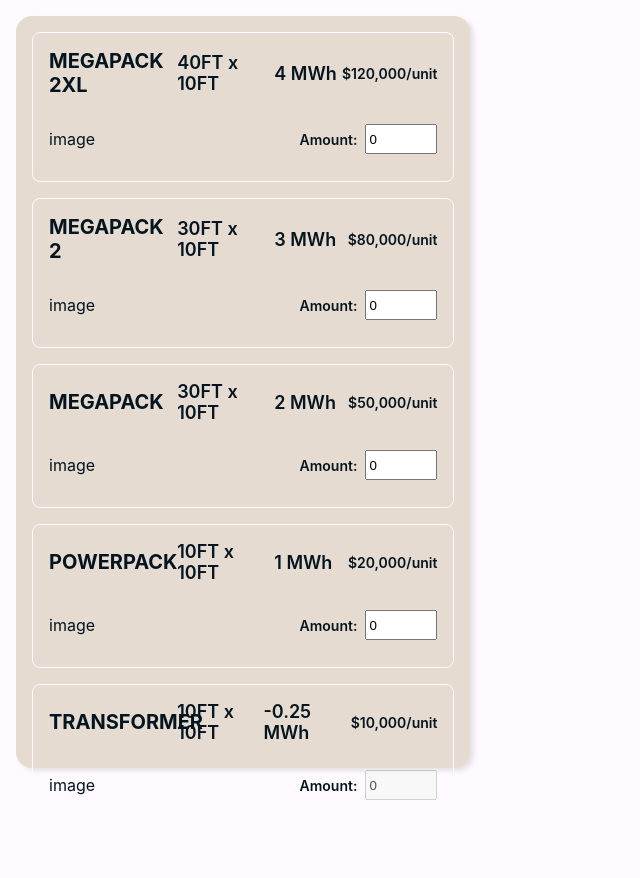
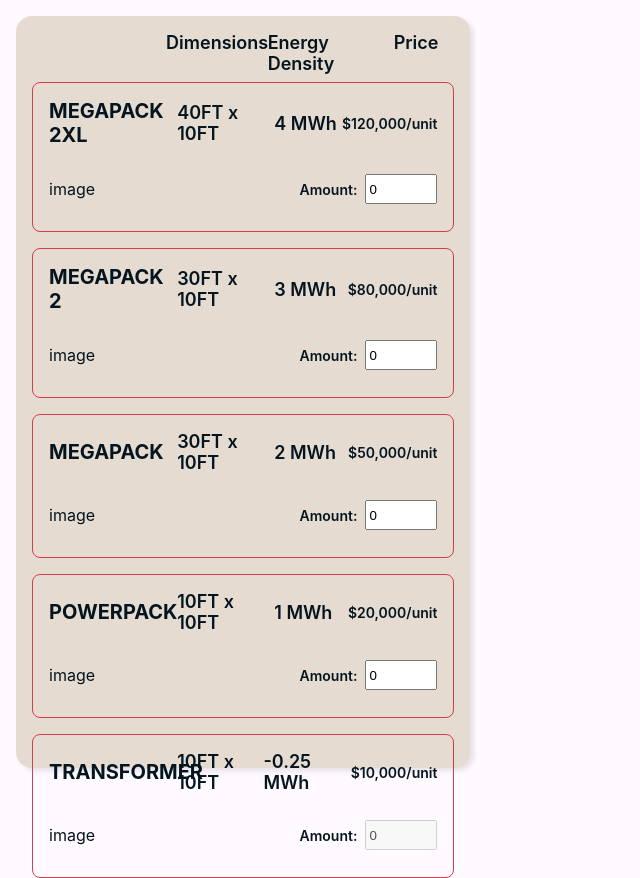
Before and after one commit to aw2934/tesla-takehome, a React (Create React App) app: page / in a window 1280 px wide. Shown: the whole page, without its empty margins (0-640 px from the left). Before the commit the page ends 828 px from the top, so only its background shows below. Built offline with nearby package versions, Linux system fonts and the light colour scheme; the HTML template or start-up script is replaced by a standard one.

Commit message:
basic form complete

```diff
--- a/src/BatteryForm/BatteryForm.css
+++ b/src/BatteryForm/BatteryForm.css
@@ -1,8 +1,14 @@
+.table-header {
+  display: flex;
+  margin-bottom: 8px;
+  padding-right: 16px;
+}
+
 .device-row {
   display: flex;
   flex-direction: column;
   border-radius: 8px;
-  border: 1px solid var(--background-primary);
+  border: 1px solid var(--tertiary);
   padding: 16px;
   margin-bottom: 16px;
 }
--- a/src/BatteryForm/BatteryForm.tsx
+++ b/src/BatteryForm/BatteryForm.tsx
@@ -36,6 +36,13 @@
 
   return (
     <div>
+      <div className="table-header">
+        <div style={{ width: '33%' }} />
+        <Text variant="h3" style={{ width: '25%' }}>Dimensions</Text>
+        <Text variant="h3" style={{ flex: 1 }}>Energy Density</Text>
+        <Text variant="h3">Price</Text>
+      </div>
+      <>
         {orderValues.map(([deviceName, deviceData]) => {
           const onChange = (value: string) => {
             let numValue = Number(value);
@@ -59,6 +66,7 @@
             />
           );
         })}
+      </>
     </div>
   );
 };
@@ -74,8 +82,6 @@
 
   return (
     <div className="device-row">
-      {/* Top row: name and data */}
-      {/* bottom row: image and amount */}
       <div className="device-row-top">
         <Text variant="h2" style={{ width: '33%' }}>{deviceName.toUpperCase()}</Text>
         <Text variant="h3" style={{ width: '25%' }}>{dimensions}</Text>
```
Lines whose indentation alone changed are shown as unchanged.
